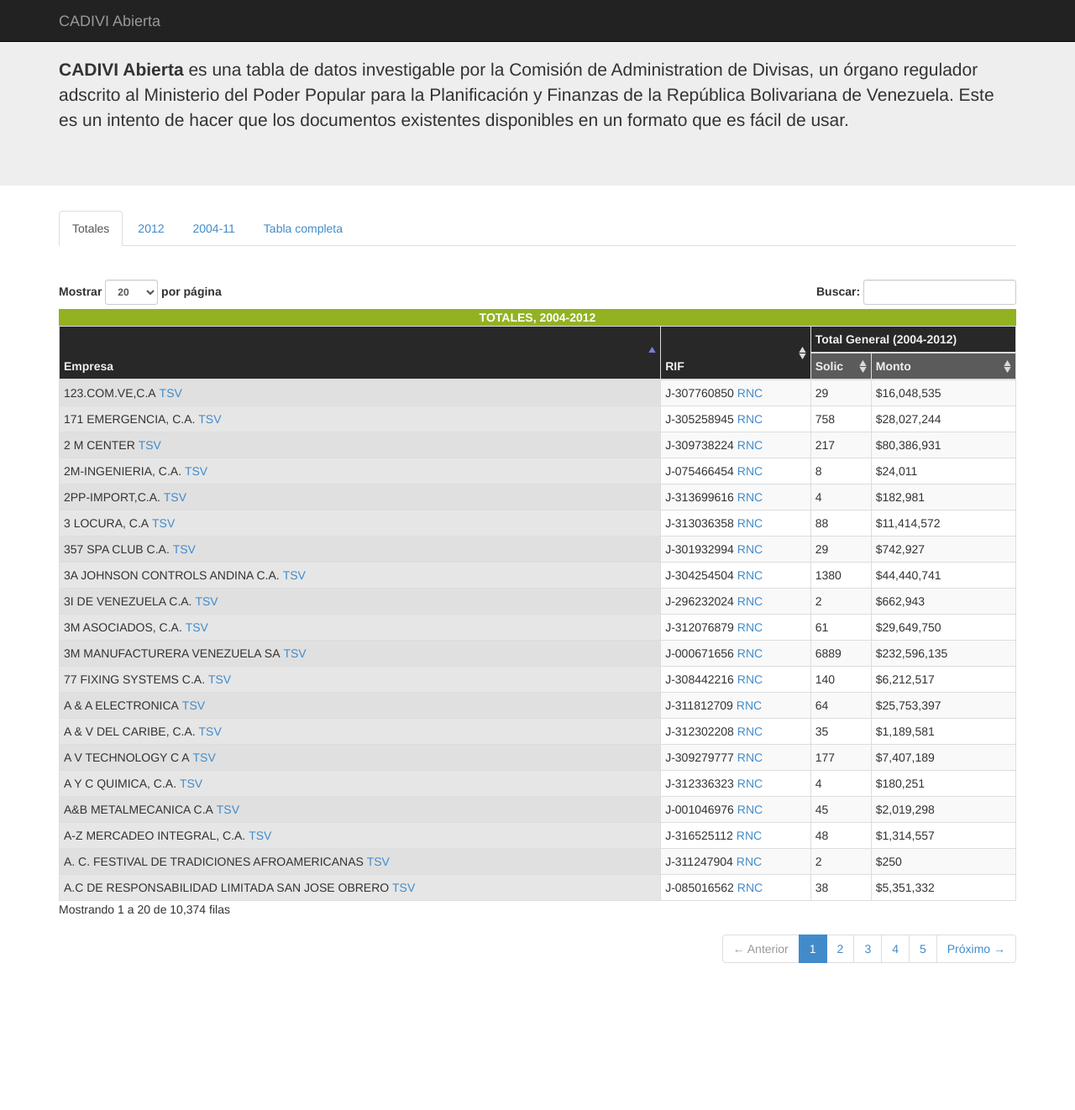
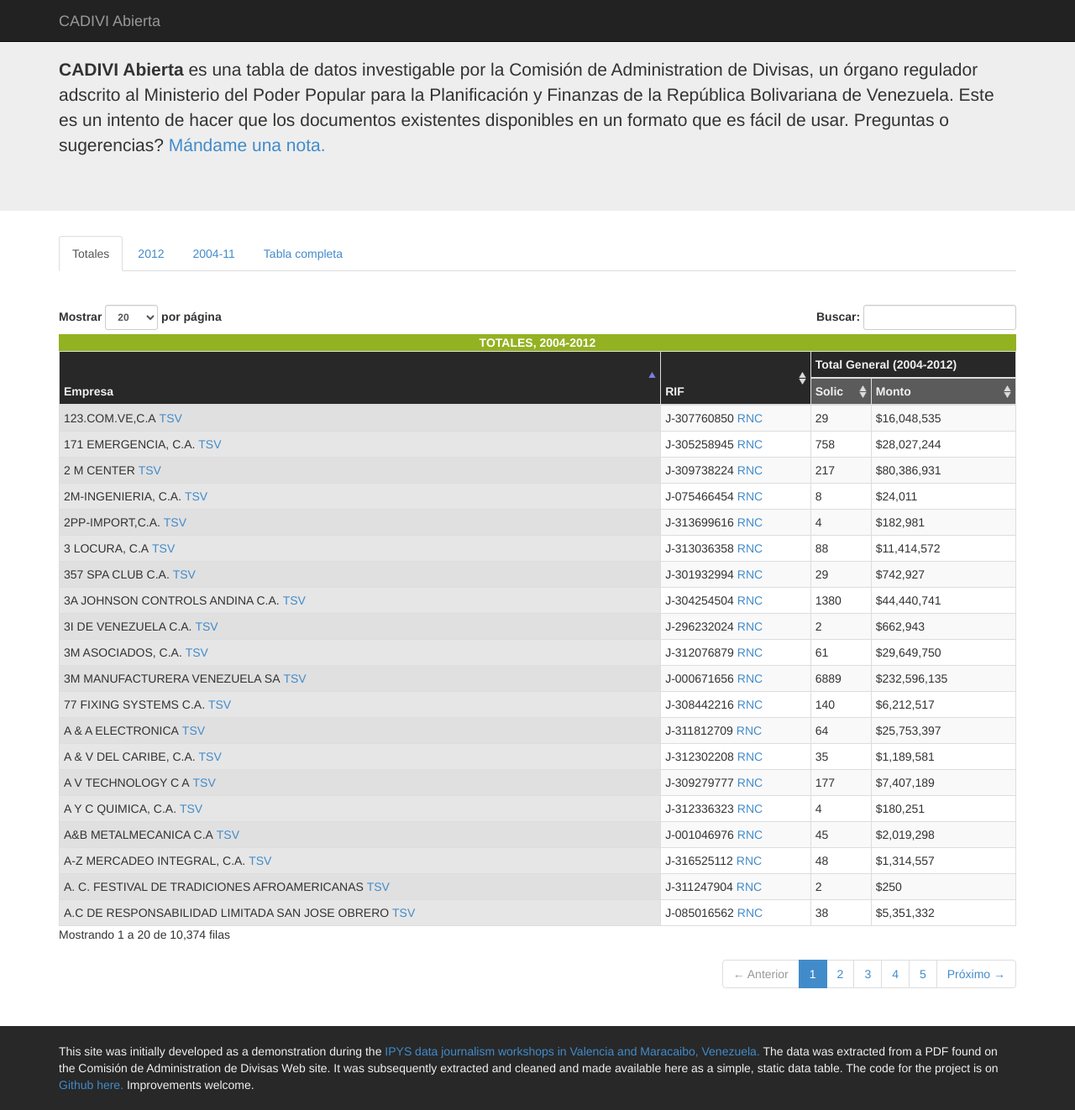
Before and after one commit to phillipadsmith/cadivi, a Jekyll site: the page built from index.html, in a window 1280 px wide and 1322 px high. Shown: the whole window at 84% size. Built offline with Jekyll 4.4.1, drawn with Linux system fonts in a browser that asks for light colours; Markdown is read by kramdown in place of the engine named in the settings.

Commit message:
Adding contact information and a link to the workshop descriptions as well as Github

```diff
--- a/_layouts/default.html
+++ b/_layouts/default.html
@@ -16,16 +16,13 @@
                 <a class="navbar-brand" href="/">{{ site.name }}</a>
             </div>
         </div>
-
         <!-- Main jumbotron for a primary marketing message or call to action -->
         <div class="jumbotron">
             <div class="container">
-                <p><strong>CADIVI Abierta</strong> es una tabla de datos investigable por la Comisión de Administration de Divisas, un órgano regulador adscrito al Ministerio del Poder Popular para la Planificación y Finanzas de la República Bolivariana de Venezuela. Este es un intento de hacer que los documentos existentes disponibles en un formato que es fácil de usar.</p>
+                <p><strong>CADIVI Abierta</strong> es una tabla de datos investigable por la Comisión de Administration de Divisas, un órgano regulador adscrito al Ministerio del Poder Popular para la Planificación y Finanzas de la República Bolivariana de Venezuela. Este es un intento de hacer que los documentos existentes disponibles en un formato que es fácil de usar. Preguntas o sugerencias? <a target="_blank" href="http://twitter.com/phillipadsmith">Mándame una nota.</a></p>
             </div>
         </div>
-
         <div class="container">
-
             <!-- Nav tabs -->
             <ul class="nav nav-tabs">
                 <li class="active empresas_totals" data-source="empresas_totals.json" data-table="empresas_totals"><a href="#empresas_totals" data-toggle="tab">Totales</a></li>
@@ -33,7 +30,6 @@
                 <li class="empresas_totals_04-11" data-source="empresas_totals_04-11.json" data-table="empresas_totals_04-11"><a href="#empresas_2004" data-toggle="tab">2004-11</a></li>
                 <li class="empresas_all" data-source="empresas_all.json" data-table="empresas_all"><a href="#empresas_all" data-toggle="tab">Tabla completa</a></li>
             </ul>
-
             <!-- Tab panes -->
             <div class="tab-content">
                 <div class="tab-pane active" id="empresas_totals">
@@ -132,9 +128,12 @@
                     </table>
                 </div>
             </div>
-
-
         </div>
+        <footer>
+            <div class="container">
+                <p>This site was initially developed as a demonstration during the <a href="http://ipys.org.ve/2014/01/21/ipys-venezuela-y-el-fondo-canadiense-para-iniciativas-locales-invitan-al-taller-de-periodismo-de-datos-en-valencia-y-maracaibo/">IPYS data journalism workshops in Valencia and Maracaibo, Venezuela.</a> The data was extracted from a PDF found on the Comisión de Administration de Divisas Web site. It was subsequently extracted and cleaned and made available here as a simple, static data table. The code for the project is on <a href="https://github.com/phillipadsmith/cadivi">Github here.</a> Improvements welcome.</p>
+            </div>
+        </footer>
         <script src="bower_components/jquery/jquery.min.js"></script>
         <script src="bower_components/DataTables/media/js/jquery.dataTables.js"></script>
         <script src="ui/js/site.js"></script>
@@ -143,7 +142,5 @@
         <!-- only when running the Jekyll server -->
         <script src="http://localhost:35729/livereload.js"></script>
         {% endif %}
-        <script>
-        </script>
     </body>
 </html>
--- a/bower.json
+++ b/bower.json
@@ -1,6 +1,6 @@
 {
     "name": "cadivi.github.io",
-    "version": "0.1.0",
+    "version": "0.1.1",
     "authors": [
         "Phillip Smith <ps@phillipadsmith.com>",
         "Emilia Díaz-Struck"
--- a/ui/css/styles.css
+++ b/ui/css/styles.css
@@ -1,5 +1,11 @@
 body {
-  padding: 20px 0 40px 0;
+  padding: 20px 0 0px 0;
+}
+footer {
+  background-color: #282828;
+  color: #f0f0f0;
+  height: 100px;
+  padding: 20px 0 0 0;
 }
 .tab-content {
   padding-top: 40px;
```
Also changed, not shown: ui/less/styles.less (+8 -1 lines), 1 other file.
